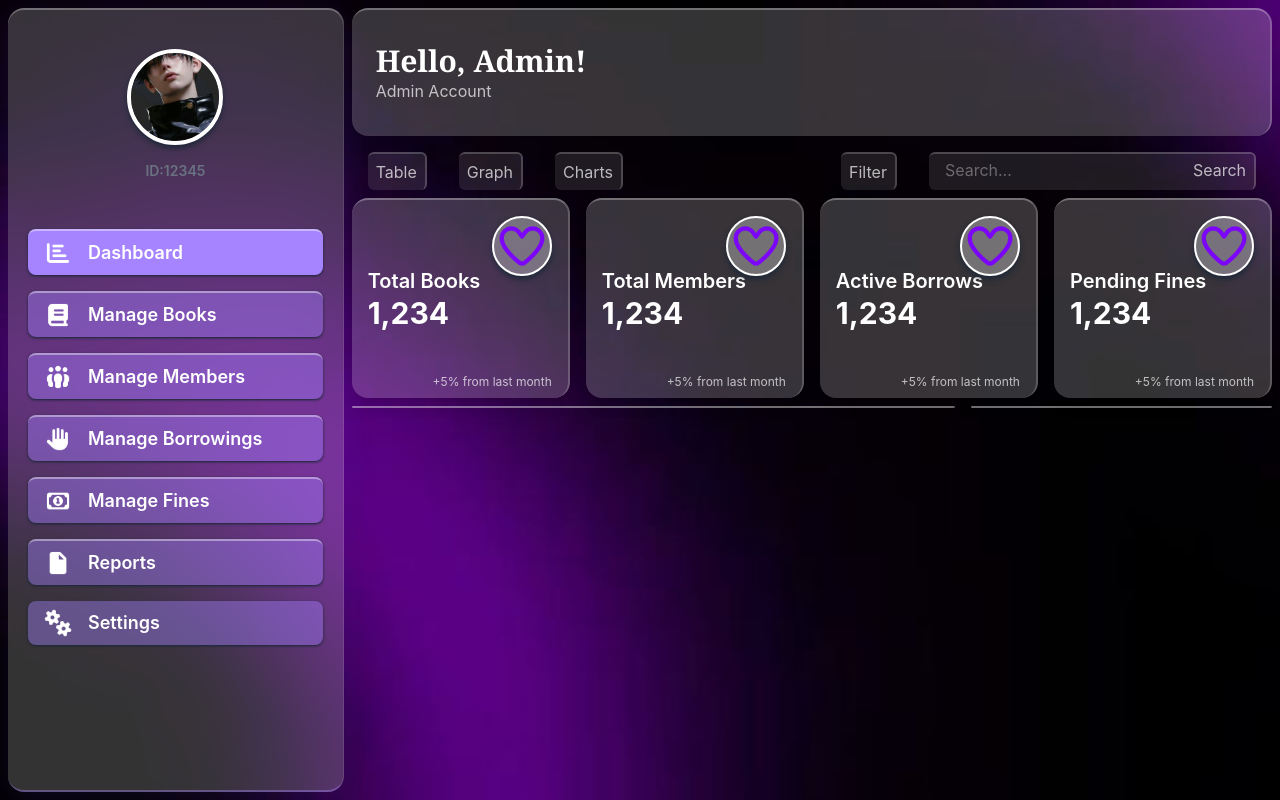
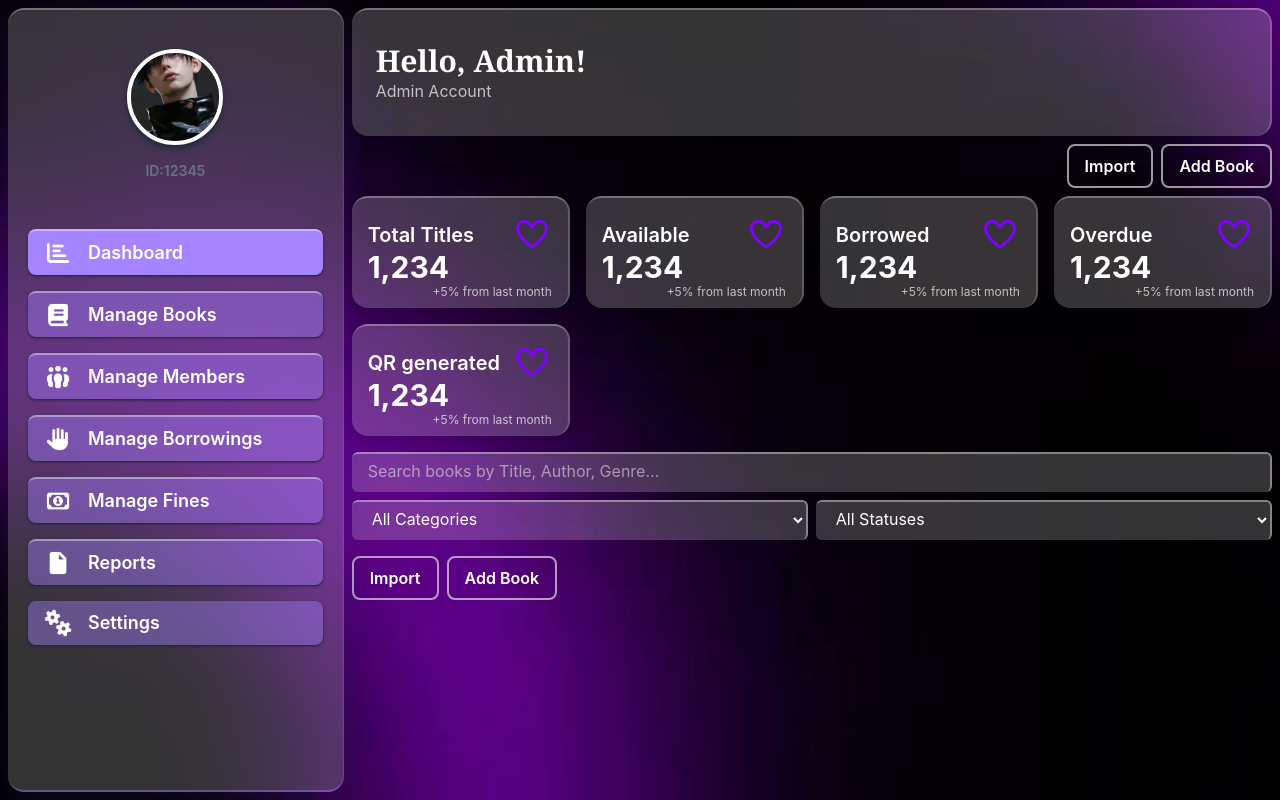
Before and after one commit to Hana-Haneefa/library_management_system, a React app in the folder frontend/: page / in a window 1280 px wide. Built offline with nearby package versions, Linux system fonts and the light colour scheme; the HTML template or start-up script is replaced by a standard one.

Commit message:
book management template

```diff
--- a/frontend/src/components/adminManage/DashboardSec.jsx
+++ b/frontend/src/components/adminManage/DashboardSec.jsx
@@ -21,7 +21,7 @@ function DashboardSec() {
   return (
     <div ref={contentRef}>
       {/* filters */}
-      <div className="settings w-full h-auto flex px-4 py-2 text-white/70 justify-between">
+      <div className="settings w-full h-auto flex px-4 py-2 text-white/70 justify-between mb-2">
         <div className="setLeft flex gap-8">
           <button className="border-t-2 border-r-2 border-white/20 px-2 py-1 rounded-md cursor-pointer hover:text-white transition-colors duration-300 bg-white/10">
             Table
@@ -49,7 +49,7 @@ function DashboardSec() {
       </div>
 
       {/* cards */}
-      <div className="cards w-full h-50 grid grid-cols-4 gap-4">
+      <div className="cards w-full h-40 grid grid-cols-4 gap-4">
         {[
           "Total Books",
           "Total Members",
@@ -60,7 +60,7 @@ function DashboardSec() {
             key={i}
             className="h-full w-auto bg-white/20 border-t-2 border-r-2 border-r-white/20 border-t-white/30 shadow-lg hover:scale-105 transition-all duration-300 rounded-2xl relative flex justify-start items-center group"
           >
-            <div className="icon w-15 h-15 rounded-full absolute top-4 right-4 bg-white/30 border-2 border-white shadow-md shadow-gray-800">
+            <div className="icon w-10 h-10 rounded-full absolute top-4 right-4">
               <img
                 src={icon}
                 alt={title}
--- a/frontend/src/pages/AdminDashboard.jsx
+++ b/frontend/src/pages/AdminDashboard.jsx
@@ -201,7 +201,148 @@ function AdminDashboard() {
 
           {/* ⁡⁢⁢⁣𝙘𝙝𝙖𝙣𝙜𝙞𝙣𝙜 𝙘𝙤𝙣𝙩𝙚𝙣𝙩⁡ */}
 
-          {activeSection === "dashboard" && <DashboardSec />}
+          {/* {activeSection === "dashboard" && <DashboardSec />} */}
+          <div className="booksMng">
+            {/* ⁡⁣⁣⁢𝘰𝘱𝘵𝘪𝘰𝘯𝘴 𝘴𝘦𝘤⁡ */}
+            <div className="options flex gap-2 justify-end">
+              <button className="px-4 py-2 border-2 border-white/60 text-white font-semibold rounded-lg ">
+                Import
+              </button>
+              <button className="px-4 py-2 border-2 border-white/60 text-white font-semibold rounded-lg">
+                Add Book
+              </button>
+            </div>
+
+            {/* 𝘤𝘢𝘳𝘥𝘴 */}
+            <div className="cards w-full h-60 grid grid-cols-4 gap-4 mt-2">
+              {[
+                "Total Titles",
+                "Available",
+                "Borrowed",
+                "Overdue",
+                "QR generated",
+              ].map((title, i) => (
+                <div
+                  key={i}
+                  className="h-full w-auto bg-white/20 border-t-2 border-r-2 border-r-white/20 border-t-white/30 shadow-lg hover:scale-105 transition-all duration-300 rounded-2xl relative flex justify-start items-center group"
+                >
+                  <div className="icon w-10 h-10 rounded-full absolute top-4 right-4">
+                    <img
+                      src={icon}
+                      alt={title}
+                      className="w-full h-full object-cover"
+                    />
+                  </div>
+                  <div className="content p-4">
+                    <h2 className="text-xl font-semibold text-white">
+                      {title}
+                    </h2>
+                    <p className="text-3xl font-bold text-white">1,234</p>
+                  </div>
+                  <span className="absolute bottom-2 right-4 text-xs text-white/70">
+                    +5% from last month
+                  </span>
+                  <span className="absolute bottom-2 left-4 text-xs text-white/70 opacity-0 group-hover:opacity-100 transition-opacity duration-300">
+                    Read more
+                  </span>
+                </div>
+              ))}
+            </div>
+            <div className="searchSec flex flex-col mt-4 mb-4">
+              <input
+                type="search"
+                placeholder="Search books by Title, Author, Genre..."
+                className="w-full h-10 bg-white/20 rounded-md px-4 pb-1 text-white border-t-2 border-r-2 border-white/40 mb-2"
+              />
+              <div className="flex gap-2">
+                <select
+                  name="category"
+                  id="category"
+                  className="w-full h-10 bg-white/20 rounded-md px-4 pb-1 text-white border-t-2 border-r-2 border-white/40"
+                >
+                  <option
+                    value="allCategories"
+                    className="text-black backdrop:blur-2xl"
+                  >
+                    All Categories
+                  </option>
+
+                  <optgroup label="Sciences" className="bg-purple-950">
+                    <option value="computerScience">Computer Science</option>
+                    <option value="mathematics">Mathematics</option>
+                    <option value="physics">Physics</option>
+                    <option value="chemistry">Chemistry</option>
+                    <option value="biology">Biology</option>
+                    <option value="engineering">Engineering</option>
+                  </optgroup>
+
+                  <optgroup label="Humanities & Social Sciences">
+                    <option value="history">History</option>
+                    <option value="geography">Geography</option>
+                    <option value="philosophy">Philosophy</option>
+                    <option value="psychology">Psychology</option>
+                    <option value="sociology">Sociology</option>
+                    <option value="politicalScience">Political Science</option>
+                    <option value="economics">Economics</option>
+                  </optgroup>
+
+                  <optgroup label="Language & Literature">
+                    <option value="sinhalaLiterature">
+                      Sinhala Literature
+                    </option>
+                    <option value="englisLliterature">
+                      English Literature
+                    </option>
+                    <option value="tamilLiterature">Tamil Literature</option>
+                    <option value="poetry">Poetry</option>
+                    <option value="drama">Drama</option>
+                  </optgroup>
+
+                  <optgroup label="Religion & Culture">
+                    <option value="buddhism">Buddhism</option>
+                    <option value="hinduism">Hinduism</option>
+                    <option value="islam">Islam</option>
+                    <option value="christianity">Christianity</option>
+                  </optgroup>
+
+                  <optgroup label="Arts & Media">
+                    <option value="artDesign">Art & Design</option>
+                    <option value="music">Music</option>
+                    <option value="filmMedia">Film & Media</option>
+                  </optgroup>
+
+                  <optgroup label="General / Reference">
+                    <option value="encyclopedia">
+                      Encyclopedia & Reference
+                    </option>
+                    <option value="dictionary">Dictionary & Language</option>
+                    <option value="magazines">Magazines & Journals</option>
+                    <option value="biography">Biography & Autobiography</option>
+                    <option value="childrens">Children's Books</option>
+                  </optgroup>
+                </select>
+
+                <select
+                  name="status"
+                  id="status"
+                  className="w-full h-10 bg-white/20 rounded-md px-4 pb-1 text-white border-t-2 border-r-2 border-white/40"
+                >
+                  <option value="allStatus">All Statuses</option>
+                  <option value="borrowed">Borrowed</option>
+                  <option value="available">Available</option>
+                  <option value="lost">Lost</option>
+                </select>
+              </div>
+            </div>
+            <div className="filterSec flex gap-2 justify-start">
+              <button className="px-4 py-2 border-2 border-white/60 text-white font-semibold rounded-lg ">
+                Import
+              </button>
+              <button className="px-4 py-2 border-2 border-white/60 text-white font-semibold rounded-lg">
+                Add Book
+              </button>
+            </div>
+          </div>
         </div>
       </div>
     </div>
```
